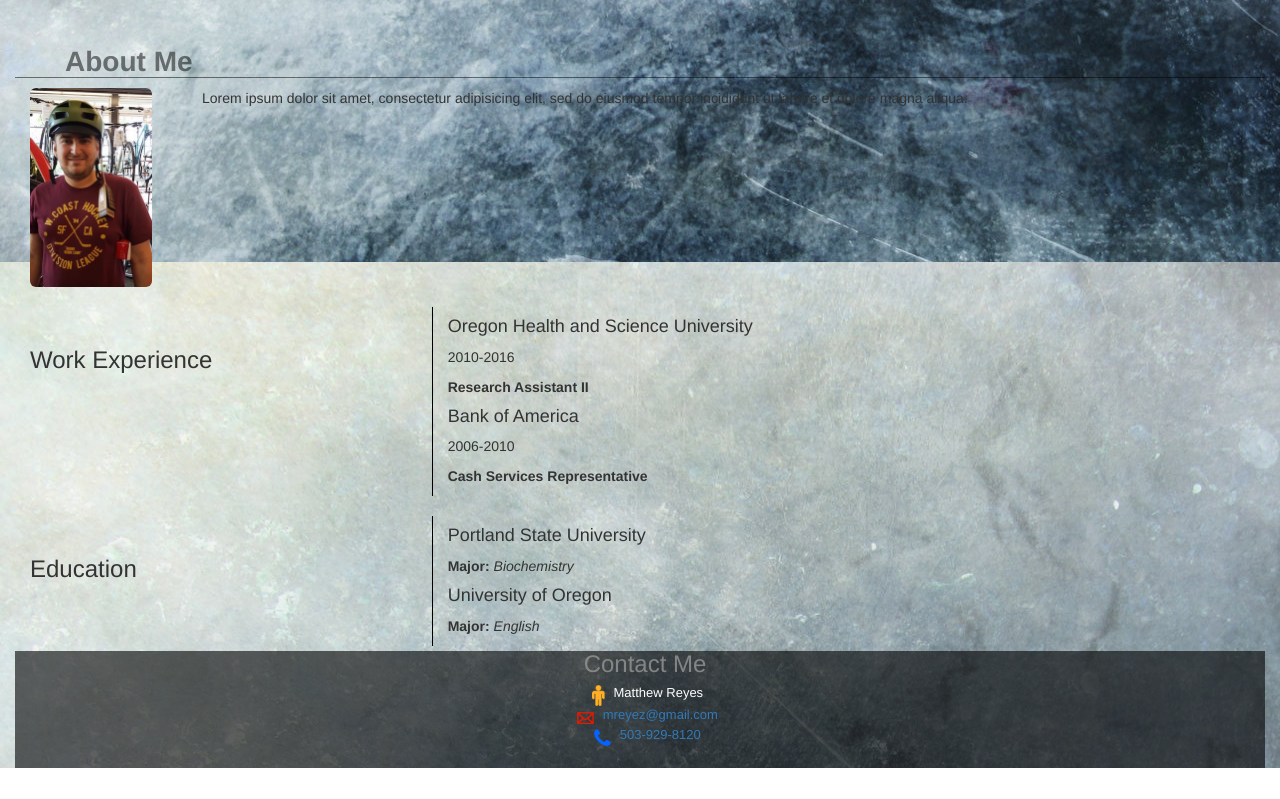
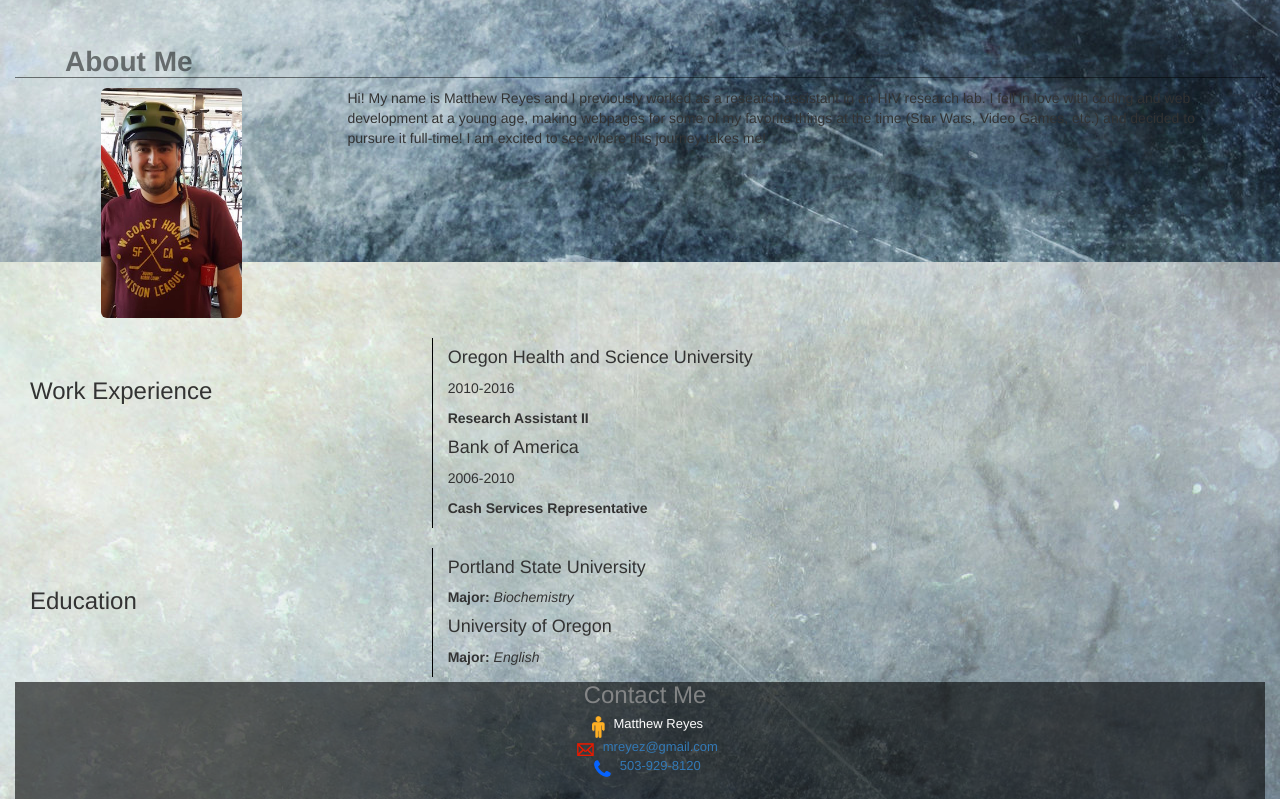
Before and after one commit to dr4gonz/portfolio-website, a plain HTML site: page index.html in a window 1280 px wide. Shown: the part 938-1737 px from the top of the page. Before the commit the page ends 1706 px from the top, so only its background shows below. Drawn offline with nearby package versions, Linux system fonts and the light colour scheme.

Commit message:
fixed about me section on smaller screens

```diff
--- a/css/styles.css
+++ b/css/styles.css
@@ -47,14 +47,15 @@
 /* About Me Styling */
 
 #mypicture {
-  max-width: 10%;
+  max-width: 60%;
   max-height: auto;
-  float:left;
+  float:right;
 }
 
 .aboutme-text {
-  float:left;
-  margin-left: 50px;
+  /*float:left;*/
+  margin-left: 5px;
+  margin-right: 400px;
 }
 
 .clear {
@@ -117,14 +118,25 @@
   }
 }
 @media screen and (min-width: 480px) {
+
   h3.text-right {
     text-align: left;
   }
-  .nav-title {
-    display: none;
+  #mypicture {
+    max-width: 50%;
+    max-height: auto;
+    float:none;
+
+  }
+
+  .aboutme-text {
+
+    margin-left: 5px;
+    margin-right: 5px;
   }
 }
 @media screen and (min-width: 320px) {
+
   h3.text-right {
     text-align: left;
   }
--- a/index.html
+++ b/index.html
@@ -77,10 +77,14 @@
       <div class="container-fluid">
         <div class="row">
           <h3 class="section-title">About Me</h3>
-          <div class="col-md-12">
+          <div class="col-md-3 col-xs-12">
             <img src="img/mecropped.jpg" class="img-rounded img-responsive center-block" alt="a picture of me" id="mypicture">
-            <p class="aboutme-text">Lorem ipsum dolor sit amet, consectetur adipisicing elit, sed do eiusmod tempor incididunt ut labore et dolore magna aliqua. </p>
           </div>
+          <div class="col-md-9 col-xs-12">
+            <p class="aboutme-text text-left">Hi! My name is Matthew Reyes and I previously worked as a research assistant in an HIV research lab. I fell in love with coding and web development at a young age, making webpages for some of my favorite things at the time (Star Wars, Video Games, etc.) and decided to pursure it full-time! I am excited to see where this journey takes me! </p>
+          </div>
+
+
         </div>
       </div>
 
@@ -101,10 +105,10 @@
 
       <div class="container-fluid">
         <div class="row">
-          <div class="col-md-4 col-sm-12">
+          <div class="col-md-4 col-xs-12">
             <p><h3 class="text-right">Education</h3></p>
           </div>
-          <div class="col-md-8 col-sm 12 aboutme-section-border">
+          <div class="col-md-8 col-xs-12 aboutme-section-border">
             <p><h4>Portland State University</h4></p>
             <p><strong>Major: </strong><em>Biochemistry</em></p>
             <p><h4>University of Oregon</h4></p>
```
